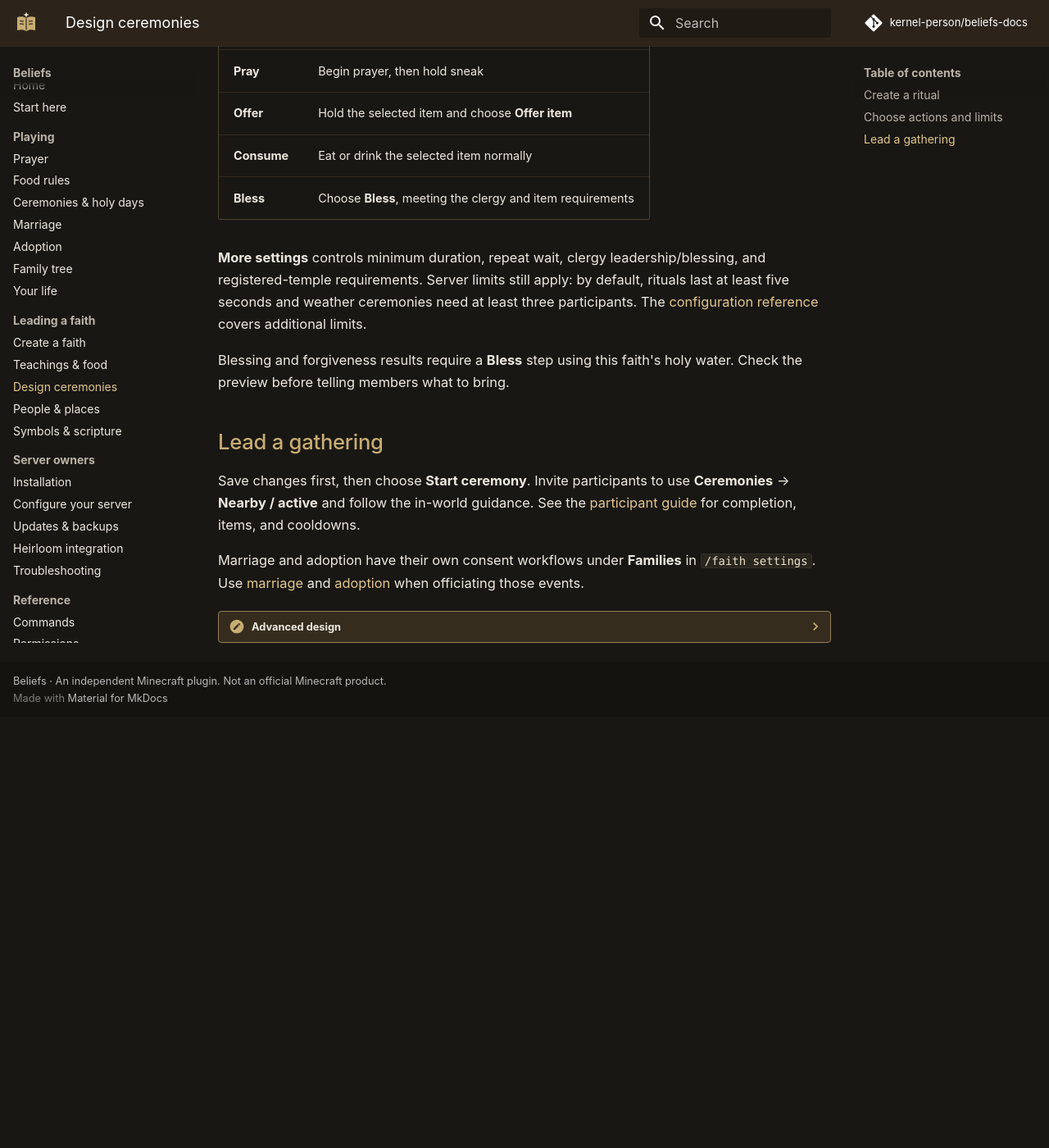
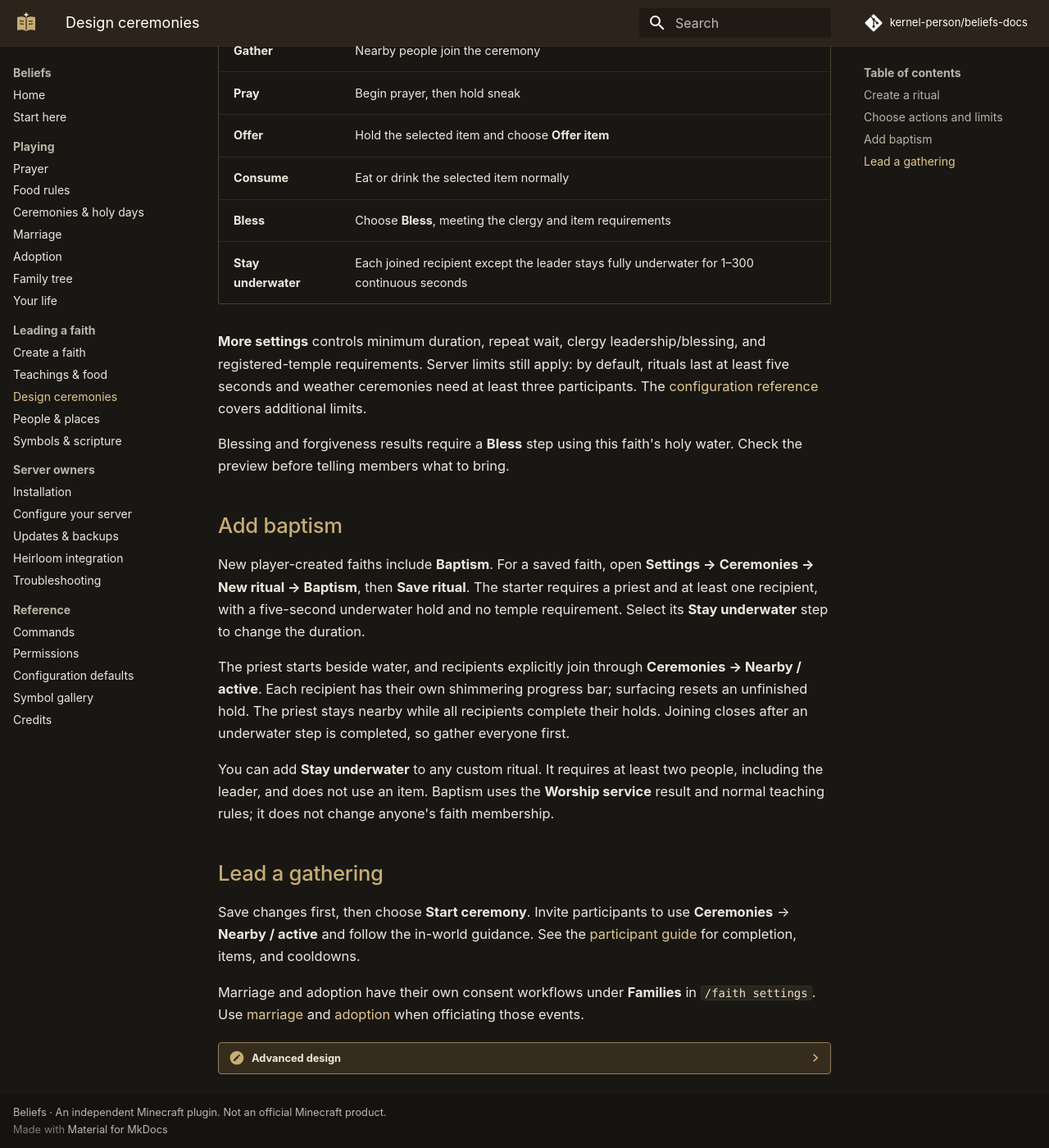
Before and after one commit to kernel-person/beliefs-docs, an MkDocs documentation site: the page built from docs/leaders/ceremonies.md, in a window 1280 px wide and 1400 px high, scrolled down 891 px. Shown: the whole window at 82% size. Built offline with MkDocs 1.6.1 and Material for MkDocs 9.7.7, drawn with Linux system fonts in a browser that asks for light colours; comment, search, counter and statistics services are not loaded; before the commit the page ends 1765 px from its top, so only the background shows below that; some of the changed text lies outside the part shown.

Commit message:
Document baptism and configurable underwater rituals

```diff
--- a/docs/leaders/ceremonies.md
+++ b/docs/leaders/ceremonies.md
@@ -4,7 +4,7 @@ Founders design rituals in `/faith settings` → **Ceremonies**. Members use the
 
 ## Create a ritual
 
-1. Choose **New ritual** and an example: **Simple prayer**, **Shared meal**, **Rain prayer**, **Blessing**, **Holy water**, or **Custom ritual**.
+1. Choose **New ritual** and an example: **Simple prayer**, **Shared meal**, **Baptism**, **Rain prayer**, **Blessing**, **Holy water**, or **Custom ritual**.
 2. Enter its name and **Minimum people, leader included**.
 3. Use **Change result** to choose what completion does. The preview explains the result and requirements.
 4. Choose **Add step**, configure its action and amount, then select **Add step to draft**. Select an existing step to edit or reorder it.
@@ -14,7 +14,7 @@ Choosing an example creates only a draft. **Save ritual** saves the settings and
 
 ## Choose actions and limits
 
-Step amounts are shared group totals:
+Prayer, offering, consumption and blessing amounts are shared group totals. **Stay underwater** uses continuous seconds for each recipient:
 
 | Action | What participants do |
 | --- | --- |
@@ -23,10 +23,19 @@ Step amounts are shared group totals:
 | **Offer** | Hold the selected item and choose **Offer item** |
 | **Consume** | Eat or drink the selected item normally |
 | **Bless** | Choose **Bless**, meeting the clergy and item requirements |
+| **Stay underwater** | Each joined recipient except the leader stays fully underwater for 1–300 continuous seconds |
 
 **More settings** controls minimum duration, repeat wait, clergy leadership/blessing, and registered-temple requirements. Server limits still apply: by default, rituals last at least five seconds and weather ceremonies need at least three participants. The [configuration reference](../reference/configuration.md) covers additional limits.
 
 Blessing and forgiveness results require a **Bless** step using this faith's holy water. Check the preview before telling members what to bring.
+
+## Add baptism
+
+New player-created faiths include **Baptism**. For a saved faith, open **Settings → Ceremonies → New ritual → Baptism**, then **Save ritual**. The starter requires a priest and at least one recipient, with a five-second underwater hold and no temple requirement. Select its **Stay underwater** step to change the duration.
+
+The priest starts beside water, and recipients explicitly join through **Ceremonies → Nearby / active**. Each recipient has their own shimmering progress bar; surfacing resets an unfinished hold. The priest stays nearby while all recipients complete their holds. Joining closes after an underwater step is completed, so gather everyone first.
+
+You can add **Stay underwater** to any custom ritual. It requires at least two people, including the leader, and does not use an item. Baptism uses the **Worship service** result and normal teaching rules; it does not change anyone's faith membership.
 
 ## Lead a gathering
 
```
Also changed, not shown: docs/players/ceremonies.md (+10 -1 lines).
